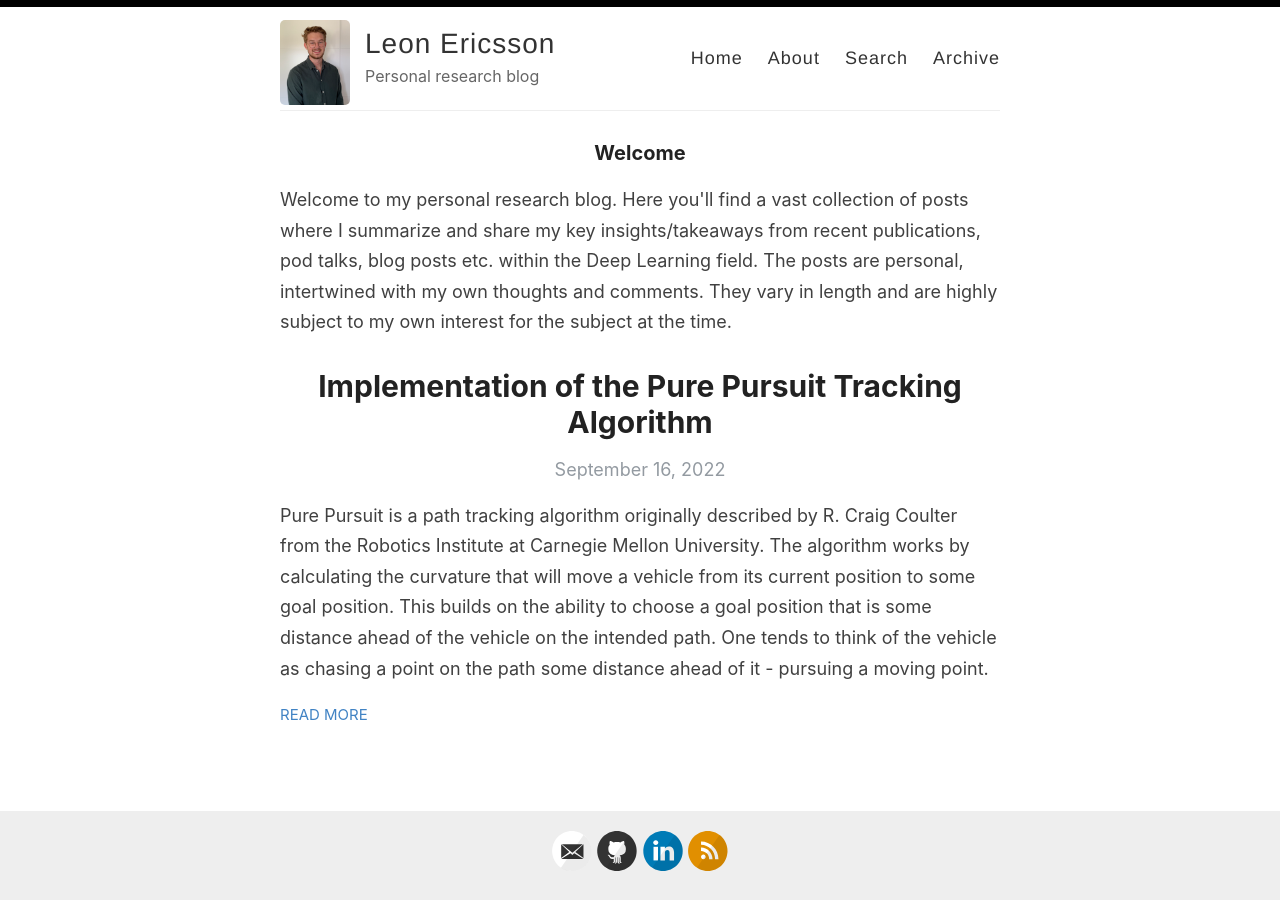
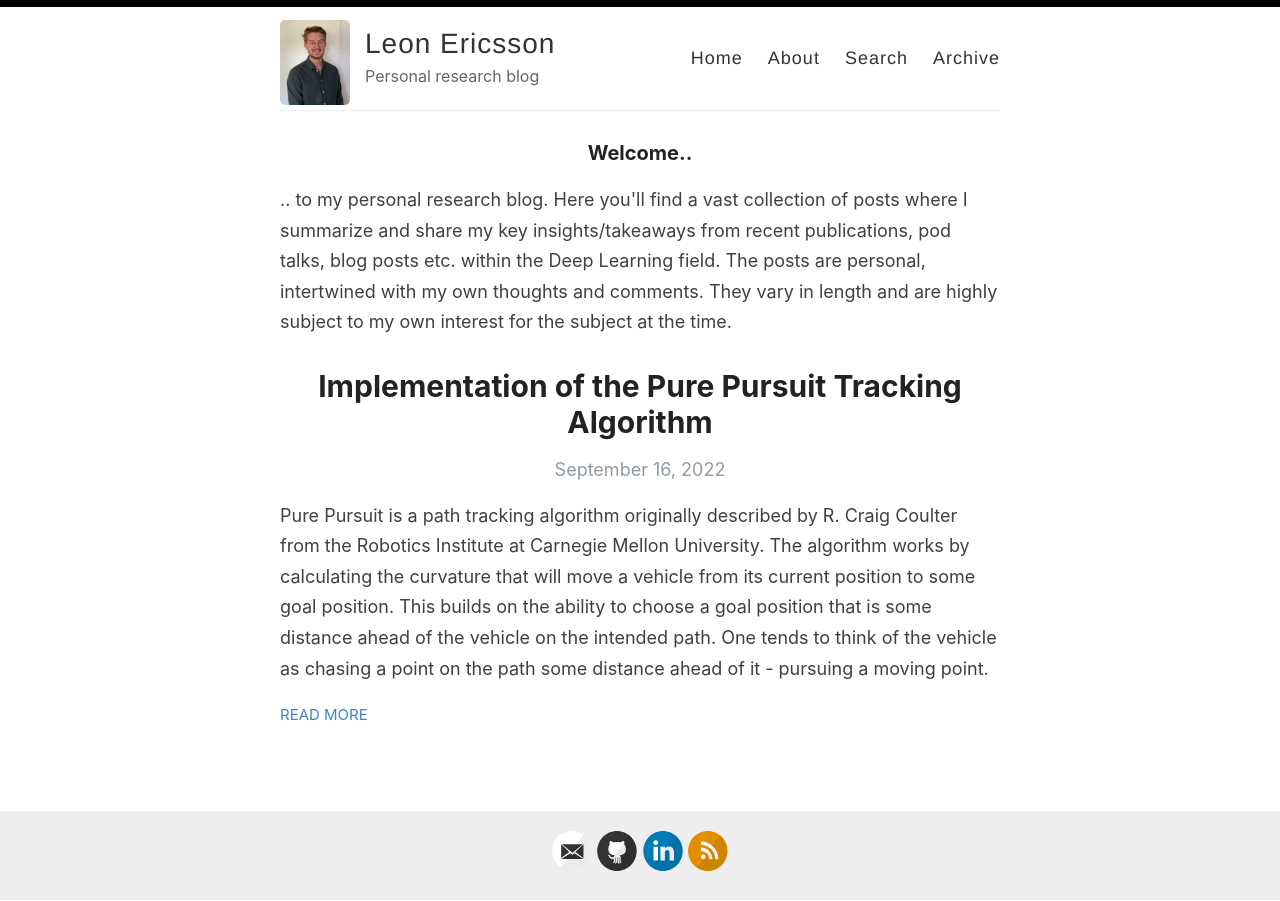
Before and after one commit to LeonEricsson/leonericsson.github.io, a Jekyll site: the page built from index.html, in a window 1280 px wide. Built offline with Jekyll 4.4.1, drawn with Linux system fonts in a browser that asks for light colours; the list of posts is cut into pages by our own code.

Commit message:
continue..

```diff
--- a/index.html
+++ b/index.html
@@ -2,8 +2,8 @@
 layout: default
 ---
 
-<h3>Welcome</h3>
-<p> Welcome to my personal research blog. Here you'll find a vast collection of posts where I summarize and share my key insights/takeaways
+<h3>Welcome..</h3>
+<p> .. to my personal research blog. Here you'll find a vast collection of posts where I summarize and share my key insights/takeaways
   from recent publications, pod talks, blog posts etc. within the Deep Learning field. The posts are personal, intertwined with my own
   thoughts and comments. They vary in length and are highly subject to my own interest for the subject at the time.</p>
 
```
